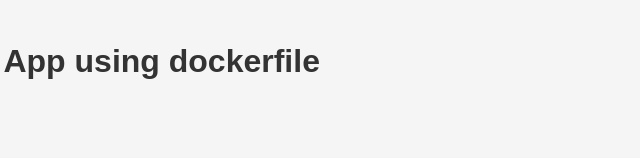
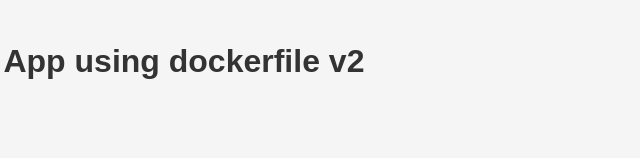
Before and after one commit to chadongmin/docker-ci, a website: page public/index.html in a window 1280 px wide. Shown: the part 284-442 px from the top of the page, 534-1174 px from the left. Drawn offline with Linux system fonts and the light colour scheme.

```diff
--- a/public/index.html
+++ b/public/index.html
@@ -7,7 +7,7 @@
 </head>
 <body>
   <img src="images/fastcampus.png" alt="fastcampus logo">
-  <h1>Welcome to Fastcampus - Nodejs App using dockerfile</h1>
+  <h1>Welcome to Fastcampus - Nodejs App using dockerfile v2</h1>
   <p>This is a sample Nodejs application! CI Complete</p>
 </body>
 </html>
```
